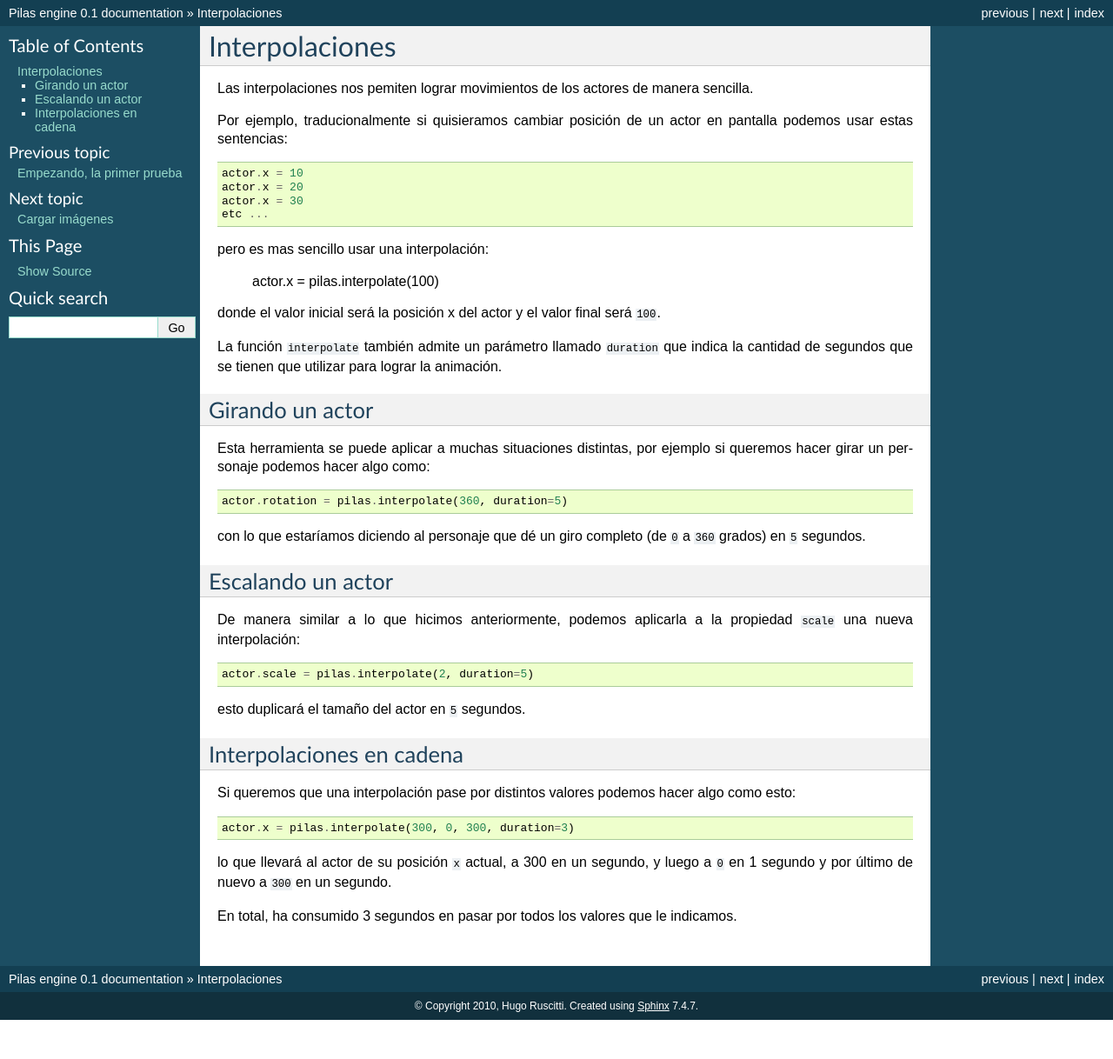
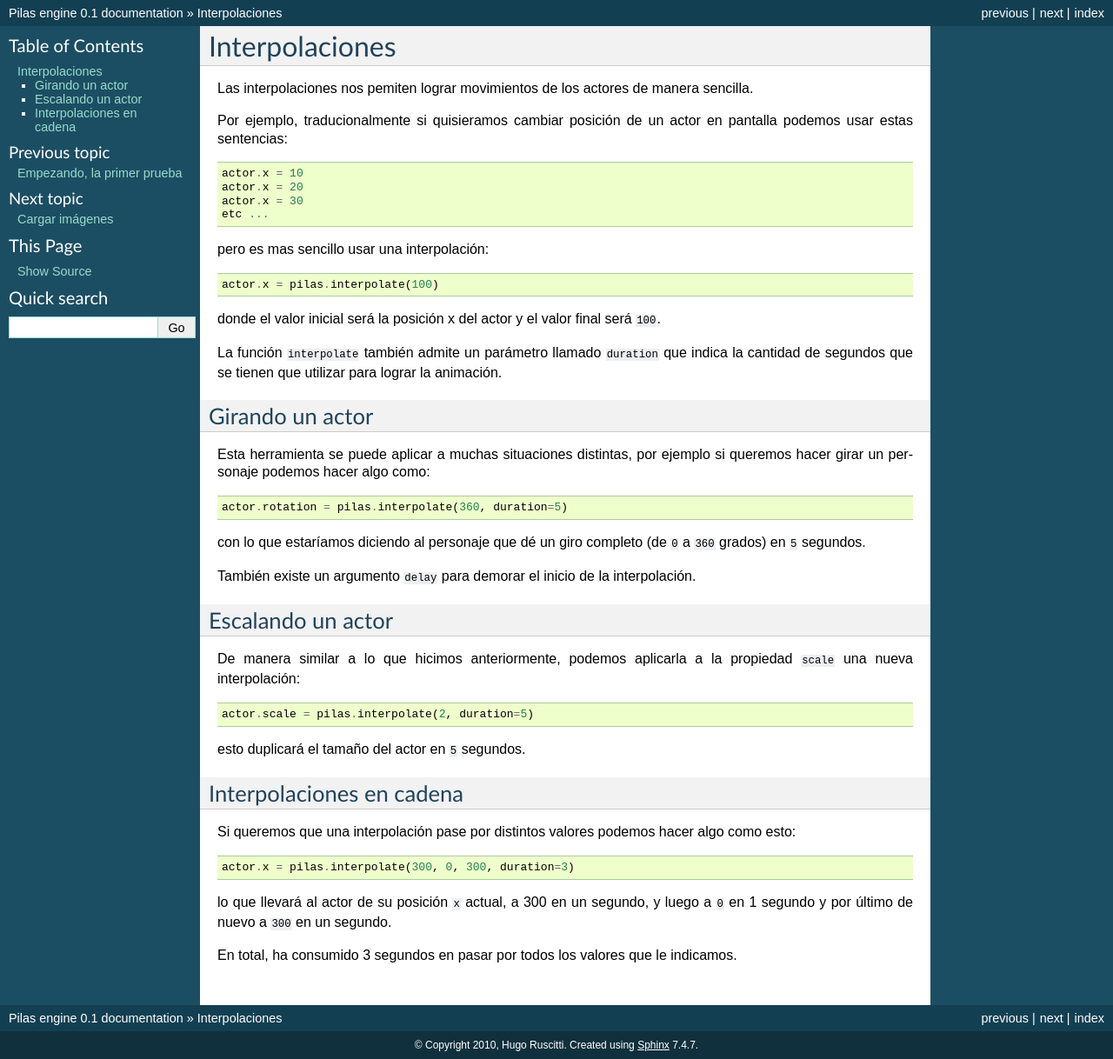
Before and after one commit to hugoruscitti/pilas-docs, a Sphinx documentation site: the page built from source/interpolation.rst, in a window 1280 px wide. Shown: the whole page at 87% size. Built offline with Sphinx 7.4.7, drawn with Linux system fonts in a browser that asks for light colours; before the commit the page ends 1173 px from its top, so only the background shows below that.

Commit message:
creando el argumento delay para las interpolaciones.

```diff
--- a/source/interpolation.rst
+++ b/source/interpolation.rst
@@ -13,7 +13,7 @@ sentencias::
     actor.x = 30
     etc ...
 
-pero es mas sencillo usar una interpolación:
+pero es mas sencillo usar una interpolación::
 
     actor.x = pilas.interpolate(100)
 
@@ -37,6 +37,9 @@ podemos hacer algo como::
 
 con lo que estaríamos diciendo al personaje que dé un
 giro completo (de ``0`` a ``360`` grados) en ``5`` segundos.
+
+También existe un argumento ``delay`` para demorar el
+inicio de la interpolación.
 
 
 Escalando un actor
```
